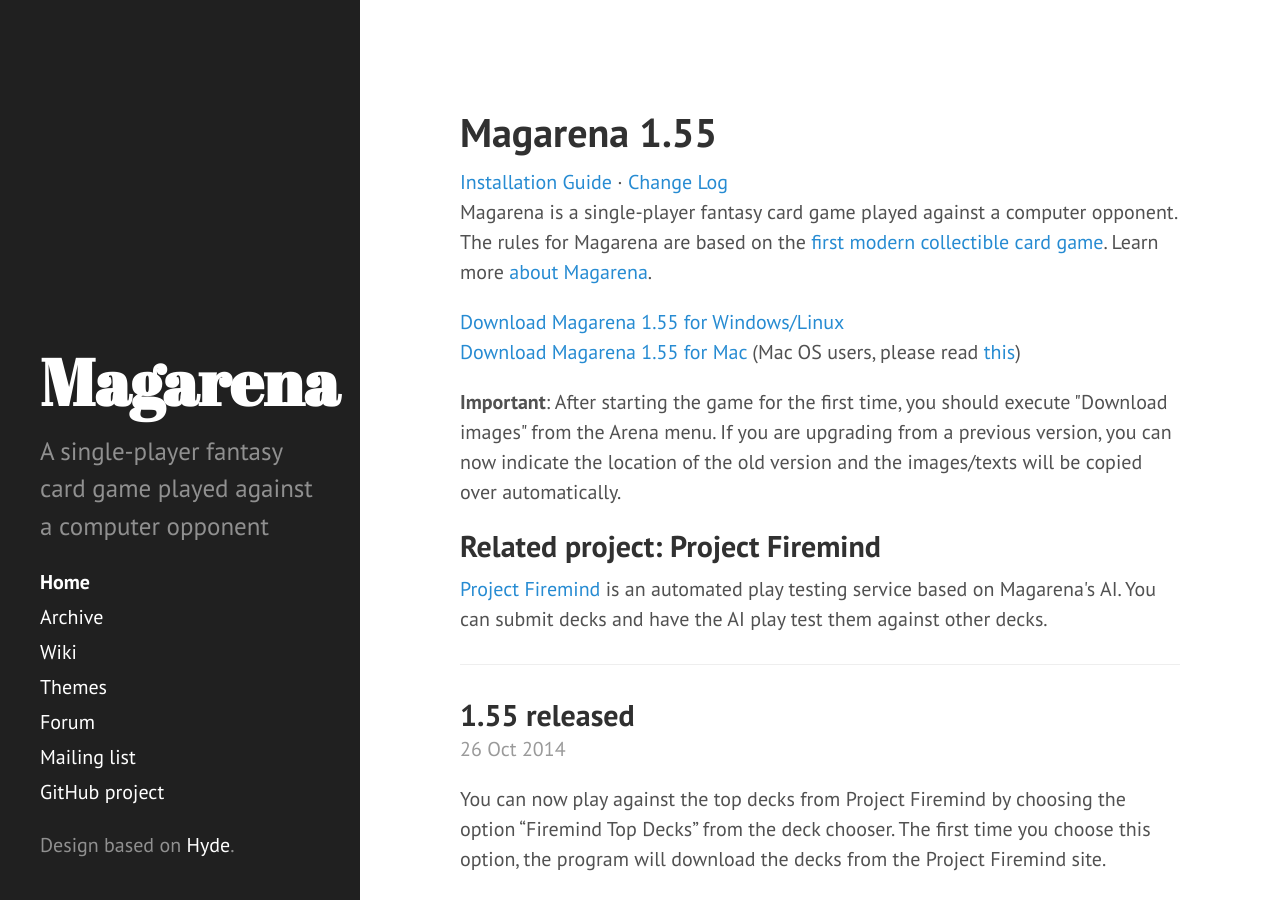
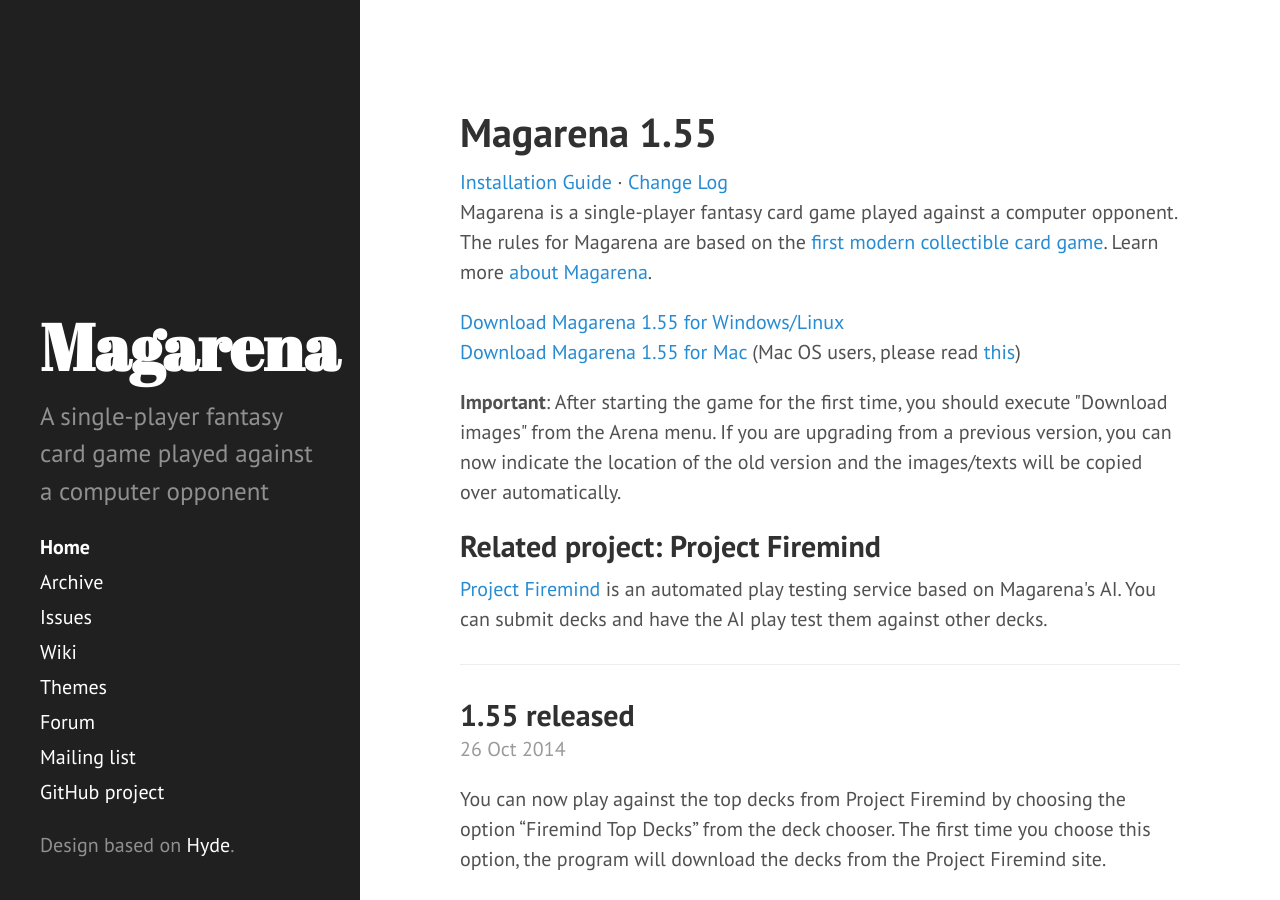
Before and after one commit to magarena/magarena.github.io, a Jekyll site: the page built from index.html, in a window 1280 px wide and 900 px high. Built offline with Jekyll 4.4.1, drawn with Linux system fonts in a browser that asks for light colours; Markdown is read by kramdown in place of the engine named in the settings; the list of posts is cut into pages by our own code.

Commit message:
add link to issues page in sidebar

```diff
--- a/_includes/sidebar.html
+++ b/_includes/sidebar.html
@@ -26,6 +26,7 @@
         {% endif %}
       {% endfor %}
 
+      <a class="sidebar-nav-item" href="{{ site.github.repo }}/issues">Issues</a>
       <a class="sidebar-nav-item" href="{{ site.github.repo }}/wiki">Wiki</a>
       <a class="sidebar-nav-item" href="{{ site.github.repo }}/wiki/ThemesScreenshots">Themes</a>
       <a class="sidebar-nav-item" href="http://www.slightlymagic.net/forum/viewforum.php?f=82">Forum</a>
```
